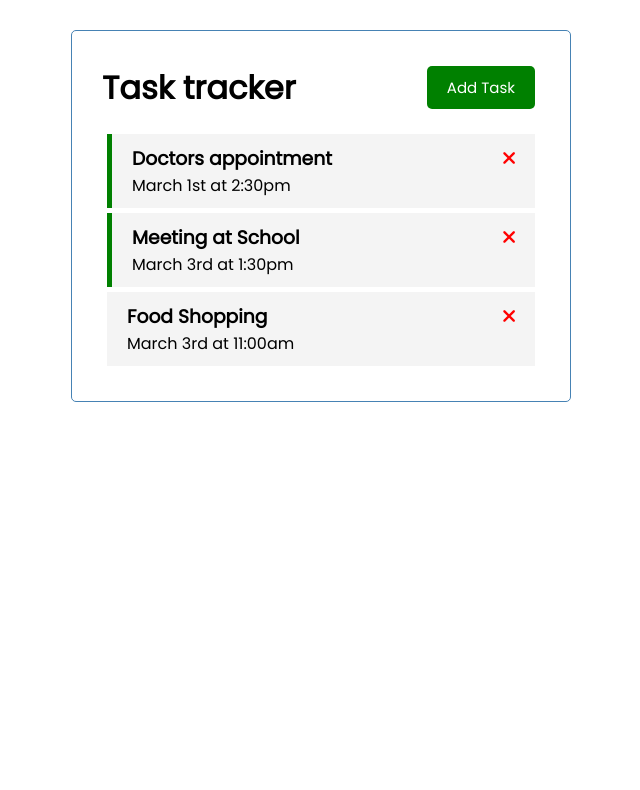
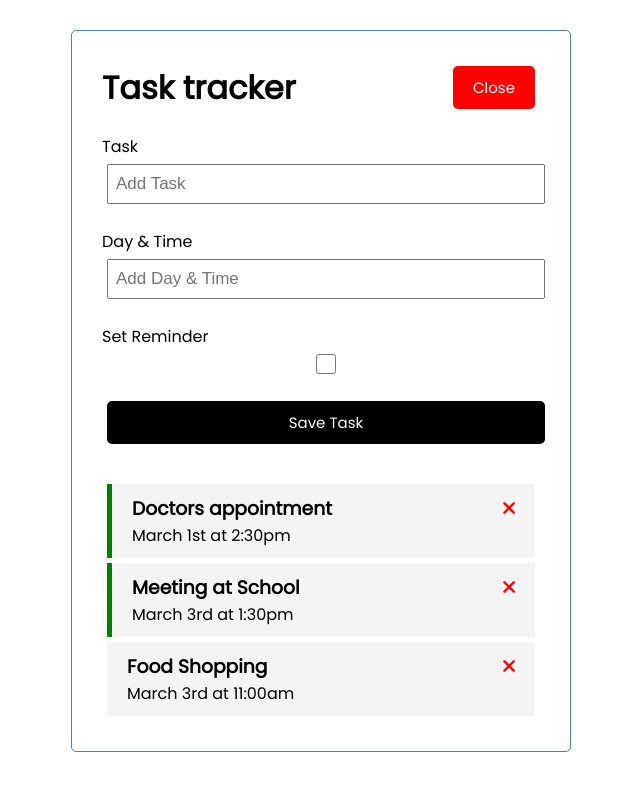
Before and after one commit to Friis1978/Vue-cli-default, a Vue app: page / in a window 1280 px wide. Both pictures are taken after a click on the button "Add Task". Shown: the top 790 px of the page, without its empty margins (319-959 px from the left). Built offline with nearby package versions, Linux system fonts and the light colour scheme.

Commit message:
Add tasks

```diff
--- a/src/App.vue
+++ b/src/App.vue
@@ -1,6 +1,9 @@
 <template>
   <div class="container">
-    <Header title="Task tracker" />
+    <Header @toggle-add-task="toggleAddTask" title="Task tracker" :showAddTask="showAddTask" />
+    <div v-if="showAddTask">
+      <AddTask @add-task="addTask" />
+    </div>
     <Tasks @toggle-reminder="toggleReminder" @delete-task="deleteTask" :tasks="tasks" />
   </div>
 </template>
@@ -9,12 +12,14 @@
 import { defineComponent } from 'vue';
 import Header from './components/Header.vue';
 import Tasks from './components/Tasks.vue';
+import AddTask from './components/AddTask.vue';
 
 export default defineComponent({
   name: 'App',
   components: {
     Header,
     Tasks,
+    AddTask,
   },
   data() {
     return {
@@ -38,9 +43,16 @@
           reminder: false,
         },
       ],
+      showAddTask: false,
     };
   },
   methods: {
+    toggleAddTask() {
+      this.showAddTask = !this.showAddTask;
+    },
+    addTask(task:any) {
+      this.tasks = [...this.tasks, task];
+    },
     toggleReminder(id: number) {
       this.tasks = this.tasks.map((task) => (task.id === id ? {
         ...task, reminder: !task.reminder,
--- /dev/null
+++ b/src/components/AddTask.vue
@@ -0,0 +1,87 @@
+<template>
+  <form @submit="onSubmit" class="add-form">
+    <div class="form-control">
+      <label for="text">
+        Task
+        <input type="text" v-model="text" name="text" placeholder="Add Task" />
+      </label>
+    </div>
+    <div class="form-control">
+      <label for="name">
+        Day & Time
+        <input type="text" v-model="day" name="day" placeholder="Add Day & Time" />
+      </label>
+    </div>
+    <div class="form-control form-control-check">
+      <label for="reminder">
+        Set Reminder <input type="checkbox" v-model="reminder" name="reminder" />
+      </label>
+    </div>
+    <input type="submit" value="Save Task" class="btn btn-block" />
+  </form>
+</template>
+
+<script>
+import { defineComponent } from 'vue';
+
+export default defineComponent({
+  name: 'AddTask',
+  data() {
+    return {
+      text: '',
+      day: '',
+      reminder: false,
+    };
+  },
+  methods: {
+    onSubmit(e) {
+      e.preventDefault();
+      if (!this.text) {
+        alert('Please add a task');
+        return;
+      }
+      const newTask = {
+        id: Math.floor(Math.random() * 100000),
+        text: this.text,
+        day: this.day,
+        reminder: this.reminder,
+      };
+      this.$emit('add-task', newTask);
+      this.text = '';
+      this.day = '';
+      this.reminder = false;
+    },
+  },
+});
+</script>
+
+<style scoped>
+.add-form {
+  margin-bottom: 40px;
+}
+.form-control {
+  margin: 20px 0;
+}
+.form-control label {
+  display: block;
+}
+.form-control input {
+  width: 100%;
+  height: 40px;
+  margin: 5px;
+  padding: 3px 7px;
+  font-size: 17px;
+}
+.form-control-check {
+  display: flex;
+  align-items: center;
+  justify-content: space-between;
+}
+.form-control-check label {
+  flex: 1;
+}
+.form-control-check input {
+  flex: 2;
+  height: 20px;
+}
+</style>
--- a/src/components/Button.vue
+++ b/src/components/Button.vue
@@ -1,9 +1,11 @@
 <template>
-    <button @click="onClick()" :style={background:color} class="btn">{{ text }}</button>
+    <button @click="onClick()"  :style={background:color} class="btn">{{ text }}</button>
 </template>
 
 <script lang="ts">
-export default {
+import { defineComponent } from 'vue';
+
+export default defineComponent({
   name: 'ButtonItem',
   props: {
     text: String,
@@ -11,8 +13,11 @@
   },
   methods: {
     onClick() {
-      console.log('click');
+      this.$emit('btn-click');
     },
   },
-};
+  emits: [
+    'btn-click',
+  ],
+});
 </script>
--- a/src/components/Header.vue
+++ b/src/components/Header.vue
@@ -1,25 +1,31 @@
 <template>
   <header>
     <h1>{{ title }}</h1>
-    <Button text="Add Task" color="green" />
+    <Button
+      @btn-click="$emit('toggle-add-task')"
+      :text="showAddTask ? 'Close' : 'Add Task'"
+      :color="showAddTask ? 'red' : 'green'"
+    />
   </header>
 </template>
 
 <script lang="ts">
+import { defineComponent } from 'vue';
 import Button from './Button.vue';
 
-export default {
+export default defineComponent({
   name: 'HeaderItem',
   props: {
     title: {
       type: String,
       default: 'Hello world',
     },
+    showAddTask: Boolean,
   },
   components: {
     Button,
   },
-};
+});
 </script>
 
 <style scoped>
--- a/src/components/Task.vue
+++ b/src/components/Task.vue
@@ -12,14 +12,16 @@
 </template>
 
 <script lang="ts">
-export default {
+import { defineComponent } from 'vue';
+
+export default defineComponent({
   name: 'TaskItem',
   props: {
     task: {
       type: Object as () => { id: number; text: string; day: string; reminder: boolean },
     },
   },
-};
+});
 </script>
 
 <style scope>
--- a/src/components/Tasks.vue
+++ b/src/components/Tasks.vue
@@ -9,9 +9,10 @@
 </template>
 
 <script lang="ts">
+import { defineComponent } from 'vue';
 import Task from './Task.vue';
 
-export default {
+export default defineComponent({
   name: 'TasksItem',
   props: {
     tasks: {
@@ -22,5 +23,5 @@
     Task,
   },
   emits: ['delete-task', 'toggle-reminder'],
-};
+});
 </script>
```
